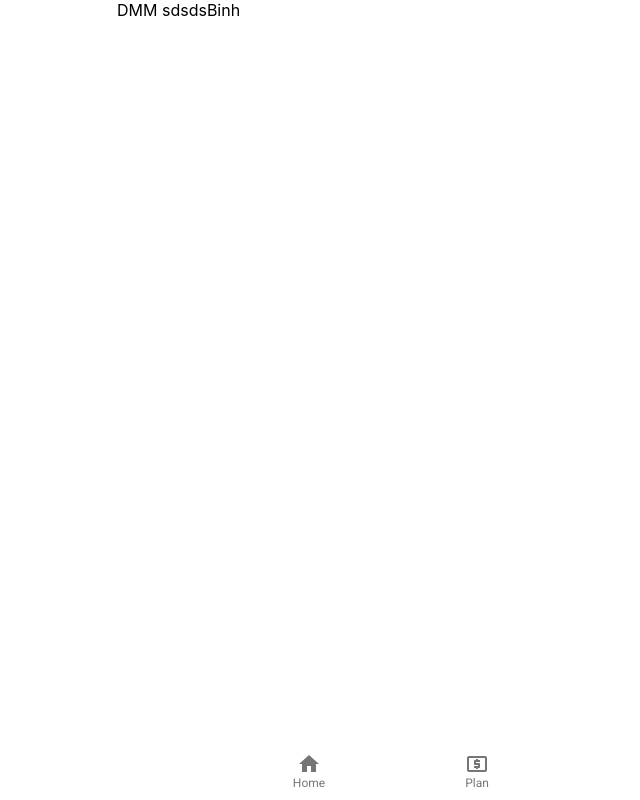
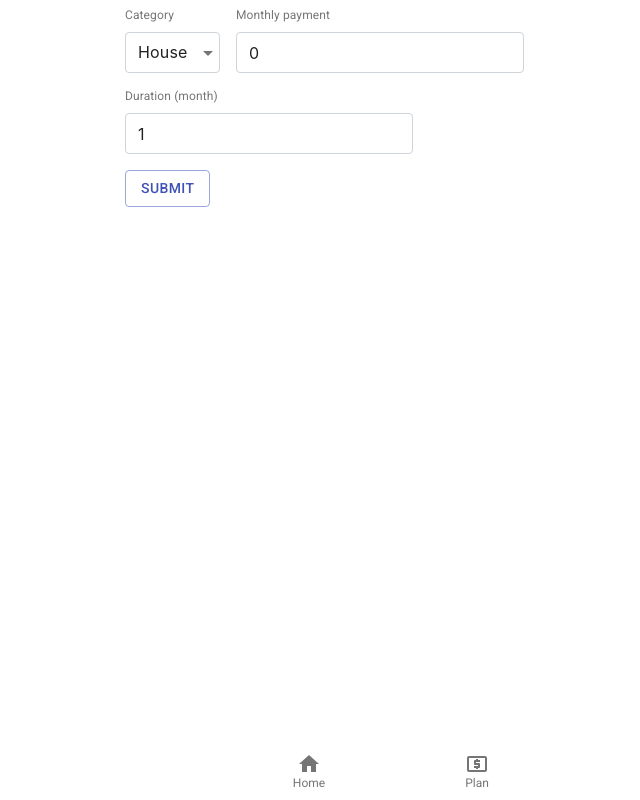
Before and after one commit to duongnhatduy/junction2019, a React (Create React App) app: page /plan in a window 1280 px wide. Shown: the whole page, without its empty margins (247-887 px from the left). Built offline with nearby package versions, Linux system fonts and the light colour scheme.

Commit message:
PurchasePlan component implemented

```diff
--- a/src/feature/PurchasePlan/index.jsx
+++ b/src/feature/PurchasePlan/index.jsx
@@ -1,5 +1,103 @@
 import React from 'react';
+import { makeStyles, withStyles } from '@material-ui/core/styles';
+import InputLabel from '@material-ui/core/InputLabel';
+import FormControl from '@material-ui/core/FormControl';
+import NativeSelect from '@material-ui/core/NativeSelect';
+import InputBase from '@material-ui/core/InputBase';
+import Button from '@material-ui/core/Button';
 
-export const PurchasePlan = () => {
-  return <>DMM sdsdsBinh</>;
-};
+const categories = [{ label: "House", value: "house" }, { label: "Vehicle", value: "vehicle" }, { label: "Pet", value: "pet" }]
+
+const BootstrapInput = withStyles(theme => ({
+  root: {
+    'label + &': {
+      marginTop: theme.spacing(3),
+    },
+  },
+  input: {
+    borderRadius: 4,
+    position: 'relative',
+    backgroundColor: theme.palette.background.paper,
+    border: '1px solid #ced4da',
+    fontSize: 16,
+    padding: '10px 26px 10px 12px',
+    transition: theme.transitions.create(['border-color', 'box-shadow']),
+    // Use the system font instead of the default Roboto font.
+    fontFamily: [
+      '-apple-system',
+      'BlinkMacSystemFont',
+      '"Segoe UI"',
+      'Roboto',
+      '"Helvetica Neue"',
+      'Arial',
+      'sans-serif',
+      '"Apple Color Emoji"',
+      '"Segoe UI Emoji"',
+      '"Segoe UI Symbol"',
+    ].join(','),
+    '&:focus': {
+      borderRadius: 4,
+      borderColor: '#80bdff',
+      boxShadow: '0 0 0 0.2rem rgba(0,123,255,.25)',
+    },
+  },
+}))(InputBase);
+
+const useStyles = makeStyles(theme => ({
+  margin: {
+    margin: theme.spacing(1),
+  },
+  fab: {
+
+  },
+}));
+
+export function PurchasePlan() {
+  const classes = useStyles();
+  const [category, setCategory] = React.useState('');
+  const [timeAmount, setTimeAmount] = React.useState(1);
+  const [purchaseValue, setPurchaseValue] = React.useState(0)
+  const handleChange = event => {
+    setCategory(event.target.value);
+  };
+  return (
+    <div>
+      <FormControl className={classes.margin}>
+        <InputLabel htmlFor="demo-customized-select-native">Category</InputLabel>
+        <NativeSelect
+          id="demo-customized-select-native"
+          value={category}
+          onChange={handleChange}
+          input={<BootstrapInput />}
+        >
+          {categories.map(({ value, label }) => <option value={value} key={value} >{label}</option>)}
+          <option value="other" >Other</option>
+        </NativeSelect>
+      </FormControl>
+      <FormControl className={classes.margin}>
+        <InputLabel htmlFor="demo-customized-textbox">Monthly payment</InputLabel>
+        <BootstrapInput
+          id="outlined-name"
+          label="Name"
+          className={classes.textField}
+          value={purchaseValue}
+          onChange={(event) => setPurchaseValue(event.target.value)}
+        />
+      </FormControl>
+      <FormControl className={classes.margin}>
+        <InputLabel htmlFor="demo-customized-textbox">Duration (month)</InputLabel>
+        <BootstrapInput id="demo-customized-textbox" value={timeAmount} onChange={(event) => setTimeAmount(event.target.value)} />
+      </FormControl>
+      <div>
+        <FormControl>
+          <Button variant="outlined" color="primary" className={classes.margin}>
+            Submit
+      </Button>
+
+        </FormControl>
+
+      </div>
+
+    </div>
+  );
+}
```
